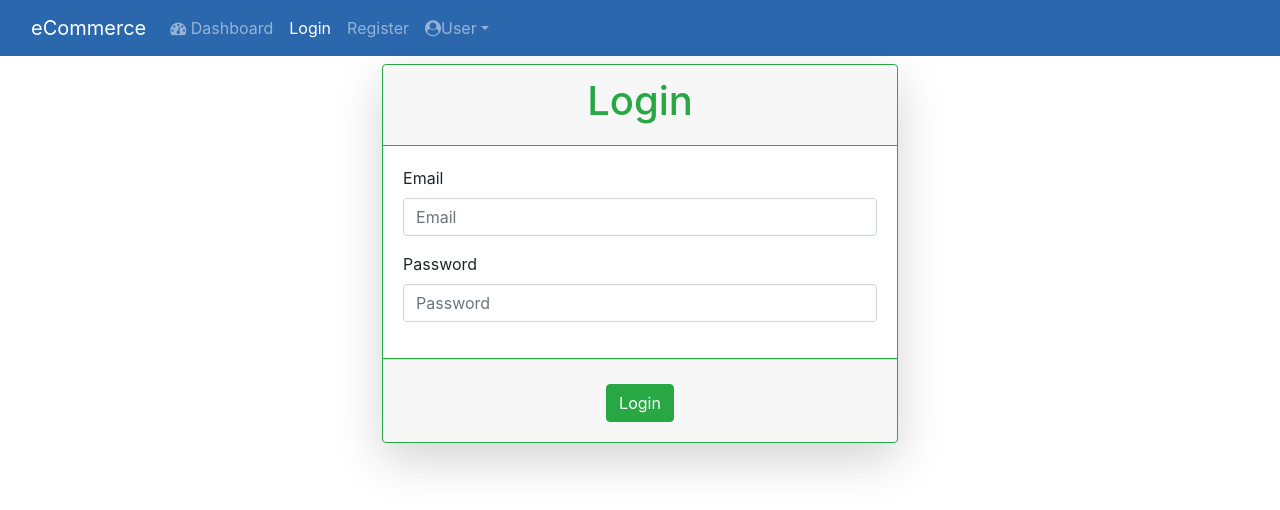
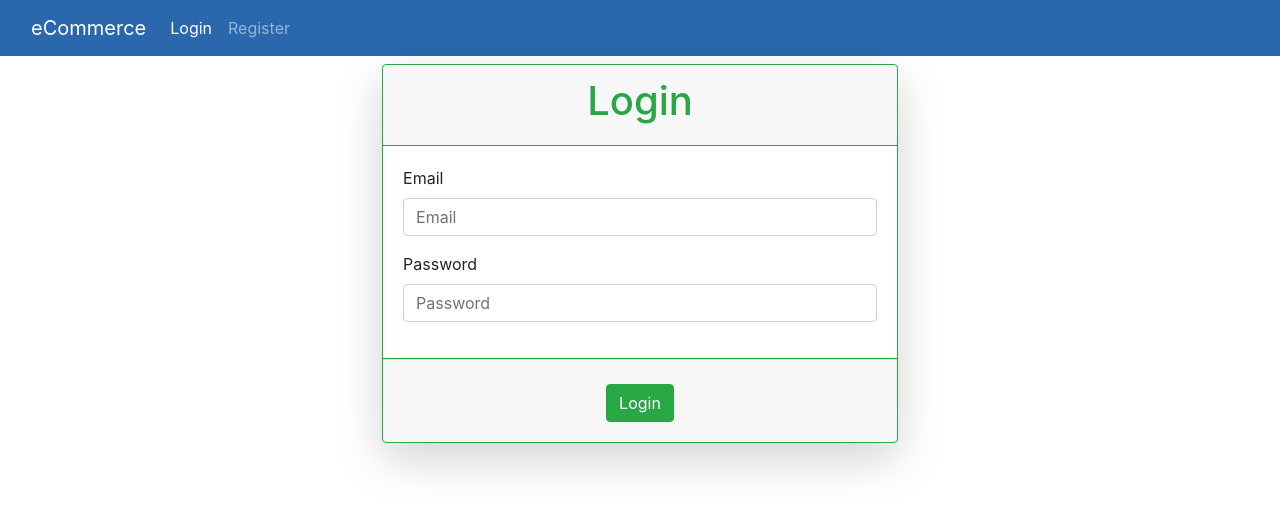
Before and after one commit to kvenkatvarma/react_Hooks, a React (Create React App) app: page /dashboard in a window 1280 px wide. Shown: the top 510 px of the page. Built offline with nearby package versions, Linux system fonts and the light colour scheme.

Commit message:
useContext

```diff
--- a/src/App.jsx
+++ b/src/App.jsx
@@ -1,12 +1,21 @@
-import React from "react";
+import React, { useState } from "react";
 import Login from "./Login";
 import { HashRouter, Route, Switch } from "react-router-dom";
 import Dashboard from "./Dashboard";
 import Register from "./Register";
 import NoMatchPage from "./NoMatchPage";
 import NavBar from "./NavBar";
+import { UserContext } from "./UserContext";
+
 function App(){
-  return   <HashRouter>
+  let[user,setUser]=useState({
+    isLoggedIn:false,
+    currentUserId:null,
+    currentUserName:null
+  });
+  return (
+  <UserContext.Provider value ={{user,setUser}}>
+      <HashRouter>
         <NavBar/>
       <Switch>
         <Route path="/" exact component={Login} />
@@ -15,6 +24,8 @@ function App(){
         <Route component={NoMatchPage} />
       </Switch>
     </HashRouter>
+</UserContext.Provider>
+  );
 }
 
 export default App;
--- a/src/Dashboard.jsx
+++ b/src/Dashboard.jsx
@@ -1,8 +1,12 @@
-import React,{useEffect} from "react";
+import React,{useEffect,useContext} from "react";
+import { UserContext } from "./UserContext";
 function Dashboard(){
+
       useEffect(()=>{
            document.title ="Dashboard-eCommerce";
+
         },[]);
+        let userContext = useContext(UserContext);
     return (
          <div>
             <h1>Dashboard</h1>
--- a/src/Login.jsx
+++ b/src/Login.jsx
@@ -1,9 +1,12 @@
-import React,{useState,useEffect} from "react"
+import React,{useState,useEffect,useContext} from "react"
 import { useHistory } from 'react-router-dom';
+import { UserContext } from "./UserContext";
 let Login=()=>{
   const history = useHistory();
     var [email,setEmail] = useState("");
     var [password,setPassword] = useState("");
+
+    let userContext = useContext(UserContext);
 
     let[dirty,setDirty] =useState({
       email:false,
@@ -67,6 +70,11 @@ let Login=()=>{
           let body =await response.json();
           if(body.length > 0)
           {
+            userContext.setUser({
+               ...userContext.user, isLoggedIn:true,
+               currentUserName:body[0].fullName,
+               currentUserId:body[0].id,
+            });
            history.replace("/dashboard");
           }
           else
--- a/src/NavBar.jsx
+++ b/src/NavBar.jsx
@@ -1,6 +1,14 @@
-import React from "react";
+import React,{useContext, useEffect} from "react";
+
 import { NavLink } from "react-router-dom/cjs/react-router-dom.min";
+import { UserContext } from "./UserContext";
 let NavBar=()=>{
+  let userContext = useContext(UserContext);
+let onLogoutClick =(event)=>{
+    event.preventDefault();
+    userContext.setUser({isLoggedIn:false,currentUserId:null,currentUserName:null});
+    window.location.hash ="/";
+};
     return <nav className="navbar navbar-expand-lg navbar-dark  bg-dark navbar-style">
     <div className="container-fluid">
       <a className="navbar-brand" href="/#">eCommerce</a>
@@ -9,28 +17,45 @@ let NavBar=()=>{
       </button>
       <div className="collapse navbar-collapse" id="navbarSupportedContent">
         <ul className="navbar-nav me-auto mb-2 mb-lg-0">
-          <li className="nav-item">
+          {userContext.user.isLoggedIn? (<li className="nav-item">
             <NavLink className="nav-link" to="/dashboard" activeClassName="active"><i className="fa fa-dashboard"></i> Dashboard</NavLink></li>
+            ):(
+              ""
+              )}
+               {!userContext.user.isLoggedIn?(
    <li>
    <NavLink className="nav-link" to="/" activeClassName="active" exact={true}>Login</NavLink>
    </li>
+               ):(
+                ""
+               )}
+
+         {!userContext.user.isLoggedIn?(
           <li>
             <NavLink className="nav-link" to="/register" activeClassName="active">Register</NavLink>
           </li>
+         ):(
+          ""
+         )}
+
           </ul>
+          {userContext.user.isLoggedIn?(
  <div style={{marginRight:100}}>
  <ul className="navbar-nav">
          <li className="nav-item dropdown">
-                    <a className="nav-link dropdown-toggle" href="/#" role="button" data-bs-toggle="dropdown" aria-expanded="false">
-                    <i className="fa fa-user-circle"></i>User
+         <a className="nav-link dropdown-toggle" href="/#" id="navbarDropdown" role="button" data-toggle="dropdown" aria-haspopup="true" aria-expanded="false">
+         <i className="fa fa-user-circle"></i>{""}{userContext.user.currentUserName}
          </a>
-                    <ul className="dropdown-menu">
-                    <li><a className="dropdown-item" href="/#">Logout</a></li>
-
-                    </ul>
+         <div className="dropdown-menu" aria-labelledby="navbarDropdown">
+         <a className="dropdown-item" href="/#" onClick={onLogoutClick}>Logout</a>
+         </div>
      </li>
  </ul>
 </div>
+          ):(
+            ""
+          )}
+
 
 
 
--- a/src/Register.jsx
+++ b/src/Register.jsx
@@ -1,4 +1,5 @@
-import React,{useState,useEffect} from "react";
+import React,{useState,useEffect,useContext} from "react";
+import { UserContext } from "./UserContext";
 import { useHistory } from 'react-router-dom';
 let Register =()=>{
   const history = useHistory();
@@ -25,6 +26,7 @@ let[errors,setErrors]=useState({
     country:[],
     receiveNewsLetters:[]
 })
+let userContext = useContext(UserContext);
 let[dirty,setDirty]=useState({
     email:false,
     password:false,
@@ -97,6 +99,12 @@ let onRegisterClick =async ()=>{
    }});
    if(response.ok)
    {
+    let body = await response.json();
+    userContext.setUser({
+        ...userContext.user, isLoggedIn:true,
+        currentUserName:body.fullName,
+        currentUserId:body.id,
+     });
     setMessgae(<span className="text-success">Success</span>);
     history.replace("/dashboard");
    }
--- /dev/null
+++ b/src/UserContext.js
@@ -0,0 +1,2 @@
+import { createContext } from "react";
+export const UserContext = createContext(null);
```
Lines whose indentation alone changed are shown as unchanged.
